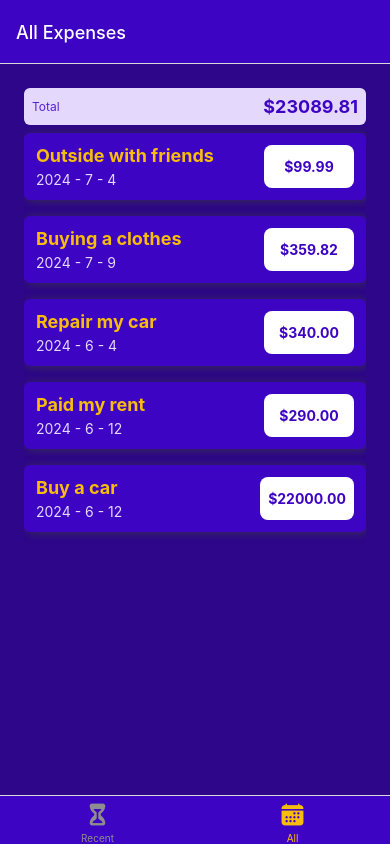
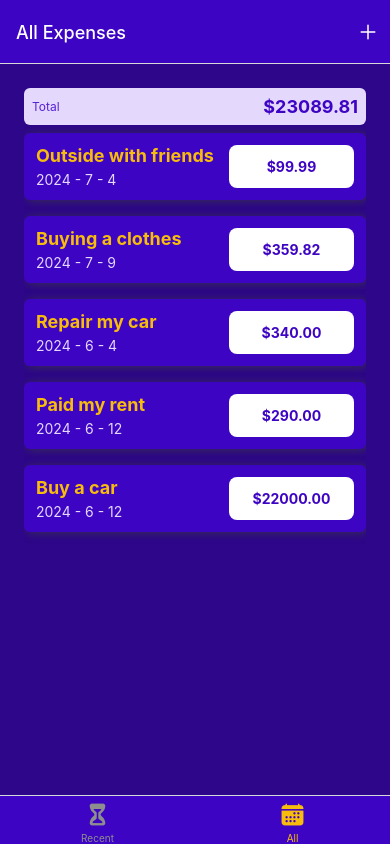
Before and after one commit to lenzarata93/ExpenseTrackerApp, a React Native app in the folder ExpenseTrackerApp/: screen /AllExpenses in a window 390 px wide. Built offline with nearby package versions, Linux system fonts and the light colour scheme.

Commit message:
add button component
add button component

```diff
--- a/ExpenseTrackerApp/App.js
+++ b/ExpenseTrackerApp/App.js
@@ -6,7 +6,8 @@ import ManageExpenses from "./screens/ManageExpense";
 import RecentExpenses from "./screens/RecentExpnses";
 import AllExpenses from "./screens/AllExpenses";
 import { GlobalStyles } from "./constants/styles";
-import { Ionicons } from '@expo/vector-icons'
+import { Ionicons } from "@expo/vector-icons";
+import IconButton from "./components/UI/iconButton";
 
 const Stack = createNativeStackNavigator();
 const BottomTabs = createBottomTabNavigator();
@@ -19,25 +20,31 @@ function ExpensesOverview() {
         headerTintColor: "white",
         tabBarStyle: { backgroundColor: GlobalStyles.colors.primary500 },
         tabBarActiveTintColor: GlobalStyles.colors.accent500,
-
+        headerRight: ({ tintColor }) => (
+          <IconButton icon="add" size={24} color={"white"} onPress={() => {}} />
+        ),
       }}
     >
       <BottomTabs.Screen
         name="RecentExpenses"
         component={RecentExpenses}
         options={{
-          title: 'Recent Expenses',
-          tabBarLabel: 'Recent',
-          tabBarIcon: ({color,size})=> <Ionicons name="hourglass" size={size} color={color}/>
+          title: "Recent Expenses",
+          tabBarLabel: "Recent",
+          tabBarIcon: ({ color, size }) => (
+            <Ionicons name="hourglass" size={size} color={color} />
+          ),
         }}
       ></BottomTabs.Screen>
       <BottomTabs.Screen
         name="AllExpenses"
         component={AllExpenses}
         options={{
-          title: 'All Expenses',
-          tabBarLabel: 'All',
-          tabBarIcon: ({color,size})=> <Ionicons name="calendar" size={size} color={color}/>
+          title: "All Expenses",
+          tabBarLabel: "All",
+          tabBarIcon: ({ color, size }) => (
+            <Ionicons name="calendar" size={size} color={color} />
+          ),
         }}
       ></BottomTabs.Screen>
     </BottomTabs.Navigator>
--- a/ExpenseTrackerApp/components/ExpensesOutput/ExpenseItem.js
+++ b/ExpenseTrackerApp/components/ExpensesOutput/ExpenseItem.js
@@ -3,8 +3,14 @@ import { GlobalStyles } from "../../constants/styles";
 import { getFormattedDate } from "../../util/date";
 
 function ExpenseItem({ title, amount, date, imgUrl }) {
+  function expensePressHandler() {
+    console.log(`CLICKED`);
+  }
   return (
-    <Pressable>
+    <Pressable
+      onPress={expensePressHandler}
+      style={({ pressed }) => pressed && styles.pressed}
+    >
       <View style={styles.expenseItem}>
         <View>
           <Text style={[styles.textBase, styles.title]}>{title}</Text>
@@ -20,6 +26,9 @@ function ExpenseItem({ title, amount, date, imgUrl }) {
 export default ExpenseItem;
 
 const styles = StyleSheet.create({
+  pressed: {
+    opacity: 0.9,
+  },
   expenseItem: {
     padding: 12,
     marginVertical: 8,
@@ -49,7 +58,7 @@ const styles = StyleSheet.create({
     justifyContent: "center",
     alignItems: "center",
     borderRadius: 8,
-    minWidth: 90,
+    minWidth: 125,
   },
   amount: {
     color: GlobalStyles.colors.primary500,
--- /dev/null
+++ b/ExpenseTrackerApp/components/UI/iconButton.js
@@ -0,0 +1,24 @@
+import { Pressable, StyleSheet, View } from "react-native";
+import { Ionicons } from "@expo/vector-icons";
+
+function IconButton({ icon, size, color, onPress }) {
+  return (
+    <Pressable onPress={onPress} style={({pressed})=>pressed && styles.pressed}>
+      <View style={styles.buttonContainer}>
+        <Ionicons name={icon} size={size} color={color} />
+      </View>
+    </Pressable>
+  );
+}
+export default IconButton;
+const styles = StyleSheet.create({
+    buttonContainer : {
+        borderRadius: 24,
+        padding: 6,
+        margin: 4,
+
+    },
+    pressed:{
+        opacity: 0.80
+    }
+})
```
